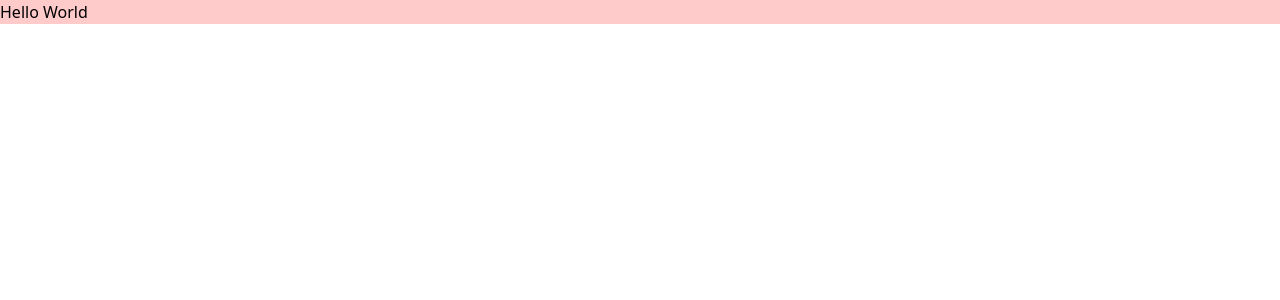
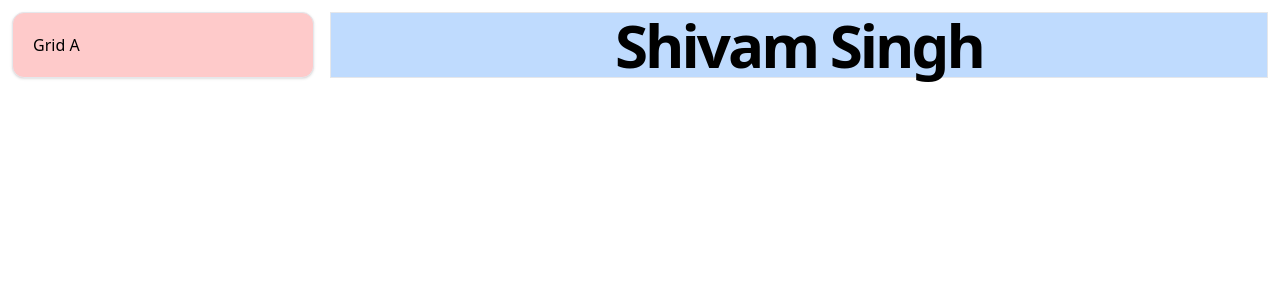
Before and after one commit to cvm1912/React-starter, a React (Create React App) app: page / in a window 1280 px wide. Shown: the top 300 px of the page. Built offline with nearby package versions, Linux system fonts and the light colour scheme.

Commit message:
feat(grid-system)

```diff
--- a/src/App.js
+++ b/src/App.js
@@ -2,8 +2,13 @@ import React from "react";
 
 function App() {
   return (
-    <div className="App">
-      <h1 className="bg-red-200">Hello World</h1>
+    <div className="grid grid-cols-12 gap-4 m-3 h-12">
+      <h1 className="col-span-3 border bg-red-200 rounded-xl p-5 shadow">Grid A</h1>
+      <h2 className="col-span-9 border bg-blue-200 min-h-full">
+        <div className="flex items-center justify-center h-full">
+          <h1 className="text-6xl font-bold tracking-tighter">Shivam Singh</h1>
+        </div>
+      </h2>
     </div>
   );
 }
```
